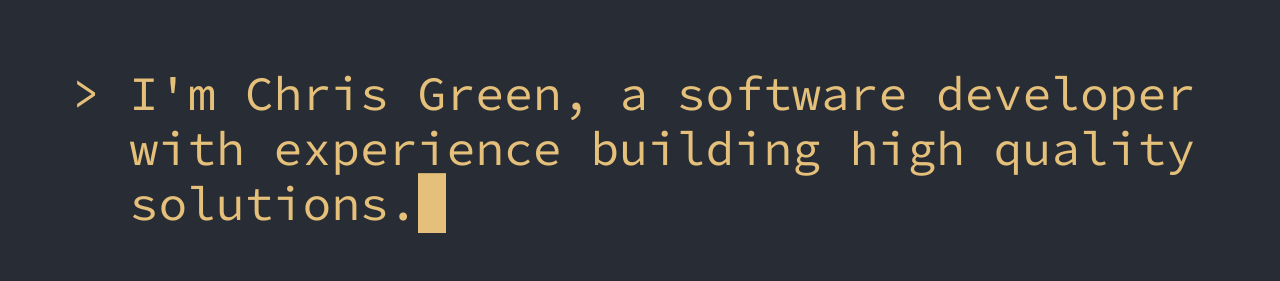
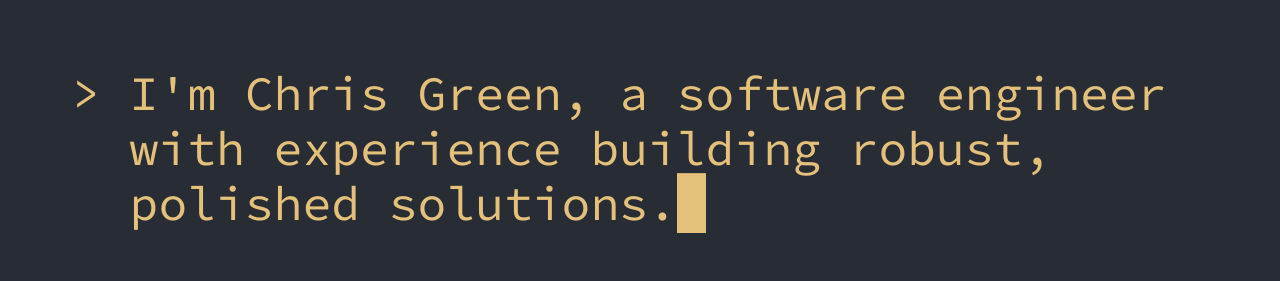
Before and after one commit to chrisgreen1993/old-personal-site, a plain HTML site: page index.html in a window 1280 px wide. Shown: the part 232-513 px from the top of the page. Drawn offline with nearby package versions, Linux system fonts and the light colour scheme.

Commit message:
update cv and text

```diff
--- a/index.html
+++ b/index.html
@@ -21,7 +21,7 @@
   <body>
     <div class="container">
       <h1>Hello!</h1>
-      <p>I'm Chris Green, a software developer with experience building high quality solutions.<span class="blinking-caret">&nbsp;</span></p>
+      <p>I'm Chris Green, a software engineer with experience building robust, polished solutions.<span class="blinking-caret">&nbsp;</span></p>
       <ul>
         <li><a href="cv.pdf">CV</a></li>
         <li><a href="http://github.com/chrisgreen1993">Github</a></li>
```
Also changed, not shown: 1 other file.
